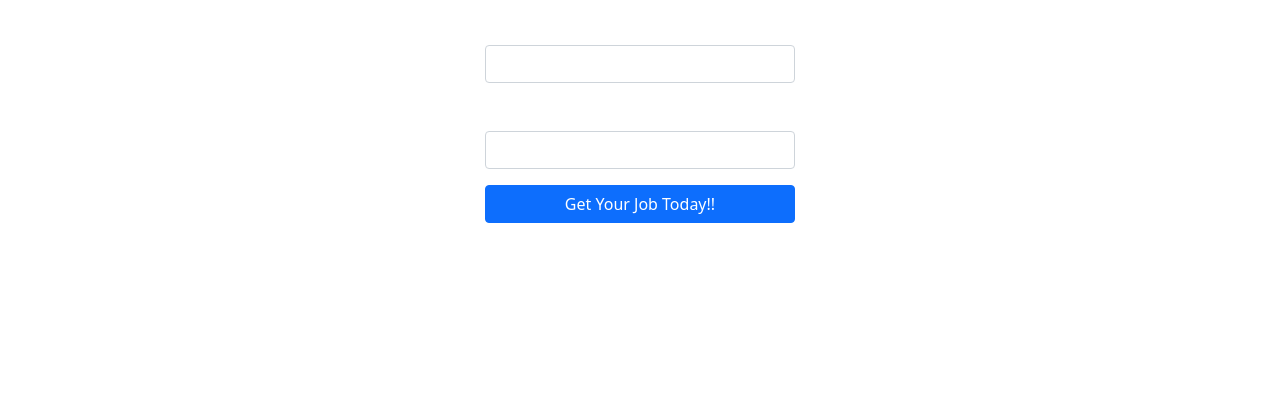
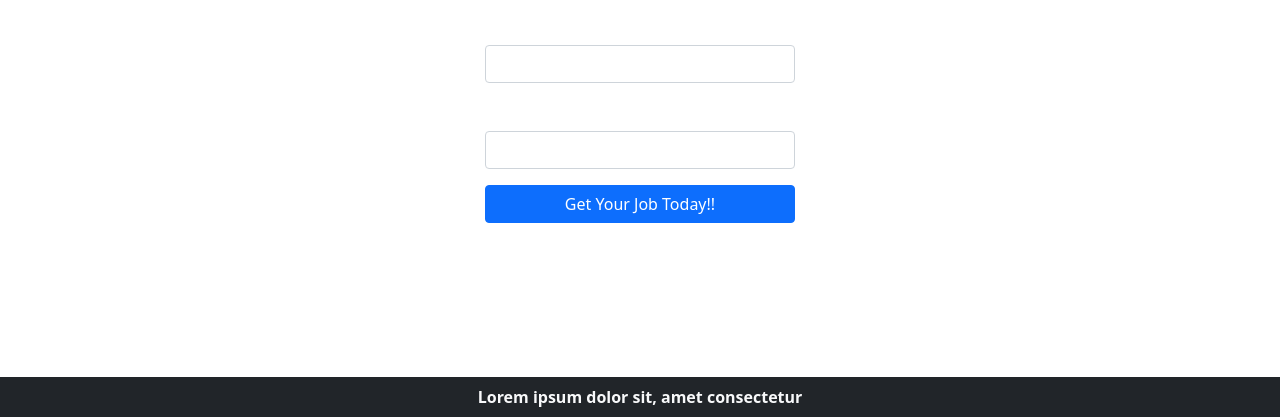
Before and after one commit to Iris-Lan/FrontEnd-WebDemo, a plain HTML site: page index.html in a window 1280 px wide. Shown: the part 399-816 px from the top of the page. Drawn offline with nearby package versions, Linux system fonts and the light colour scheme.

Commit message:
add break section

```diff
--- a/index.html
+++ b/index.html
@@ -110,6 +110,9 @@
 
 
     <!-- Break Start-->
+        <div class="break p-2 text-center bg-dark text-light fw-bold" >
+            Lorem ipsum dolor sit, amet consectetur
+        </div>
     <!-- Break End-->
 
 
```
